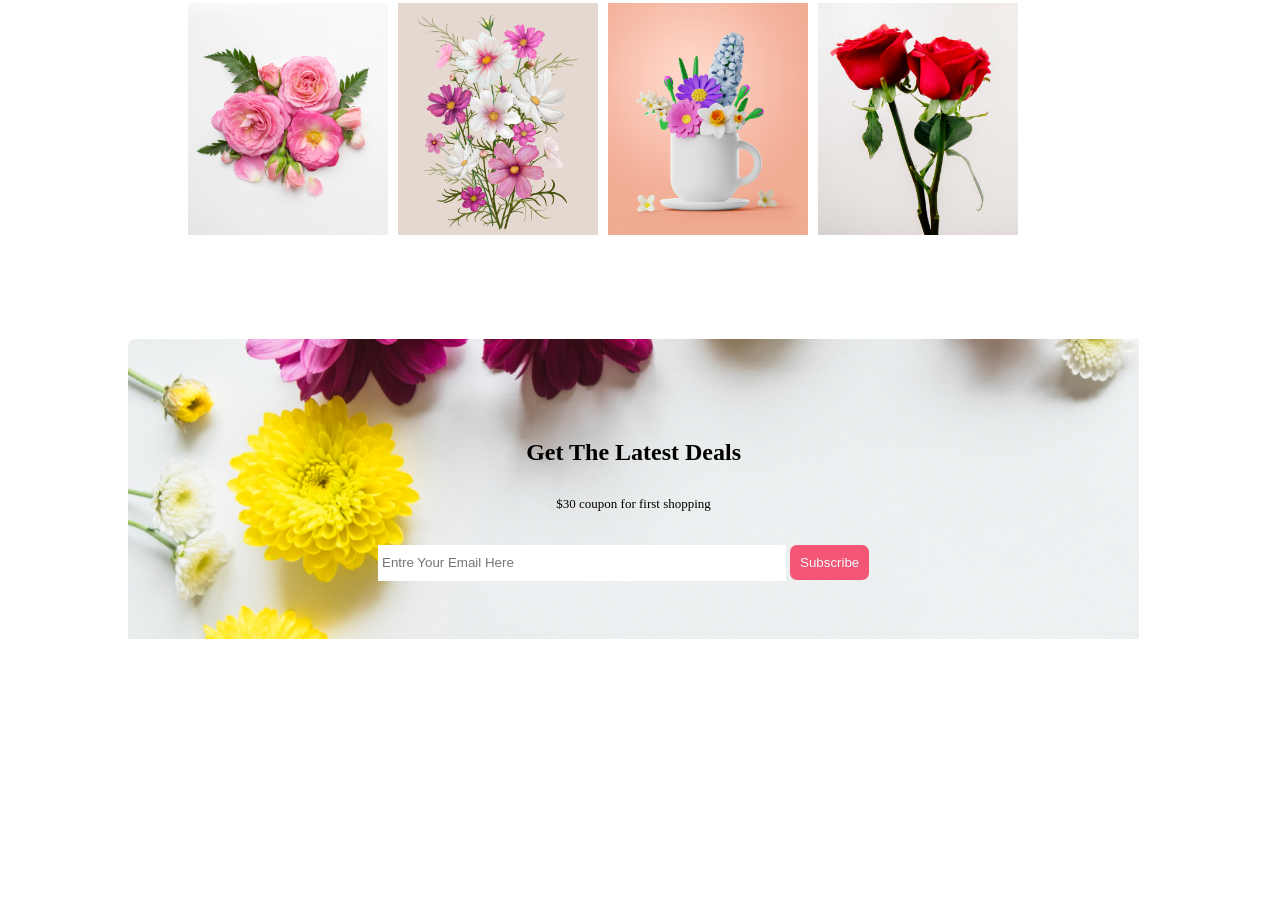
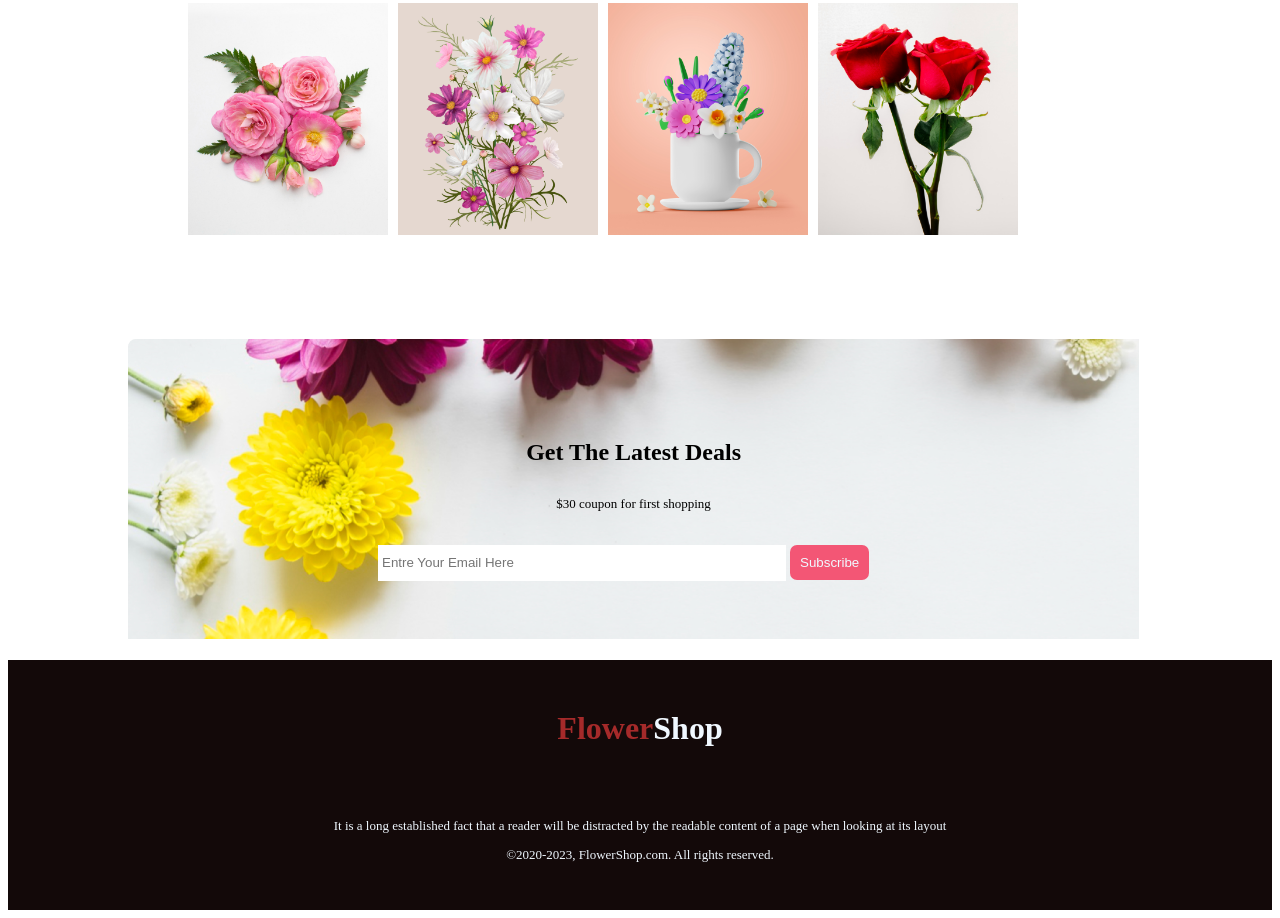
Before and after one commit to shartajislamniloy/flower-shop, a plain HTML site: page index.html in a window 1280 px wide. Shown: the part 1795-2713 px from the top of the page. Before the commit the page ends 2442 px from the top, so only its background shows below. Drawn offline with Linux system fonts and the light colour scheme.

Commit message:
footer done

```diff
--- a/index.html
+++ b/index.html
@@ -93,6 +93,15 @@ content of a page when looking at its layout</p>
             </div>
         </section>
     </main>
-    <footer></footer>
+    <footer>
+        <div class="j">
+            <h1 style="text-align: center; padding: 50px;"><span style="color: brown;">Flower</span><span style="color: aliceblue;">Shop</span></h1>
+            <p style="text-align: center; font-size: small; color: aliceblue;">It is a long established fact that a reader will be distracted by the readable
+                content of a page when looking at its layout</p>
+            <div style="text-align: center; color: aliceblue; margin-bottom: 110px; font-size: small;">
+                &COPY;2020-2023, FlowerShop.com. All rights reserved.
+            </div>
+        </div>
+    </footer>
 </body>
 </html>
--- a/style/style.css
+++ b/style/style.css
@@ -51,3 +51,7 @@
    width: 80%;
    margin-left: 120px;
 }
+.j{
+    background-color: rgb(19, 9, 9);
+    height: 250px;
+}
```
